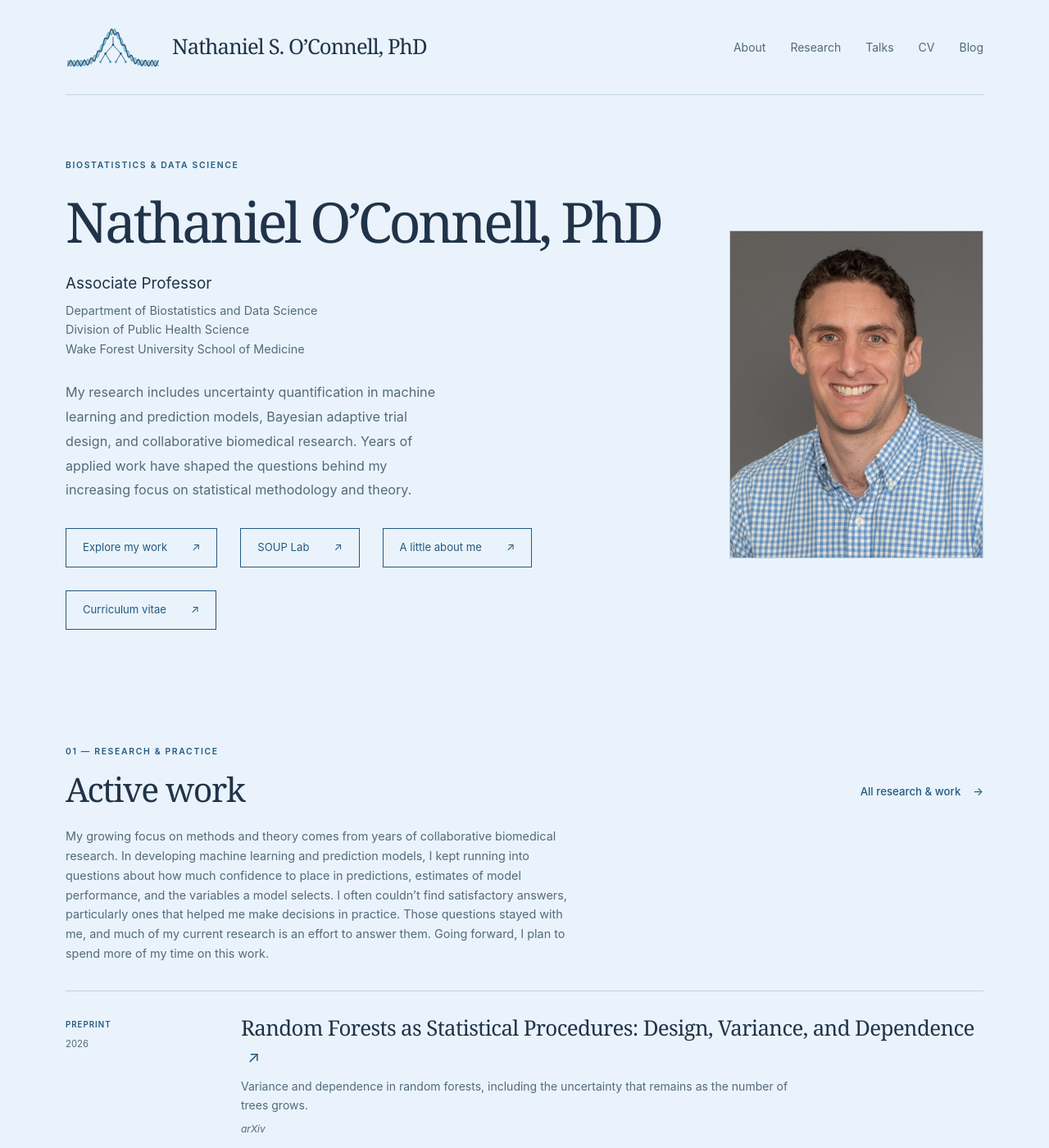
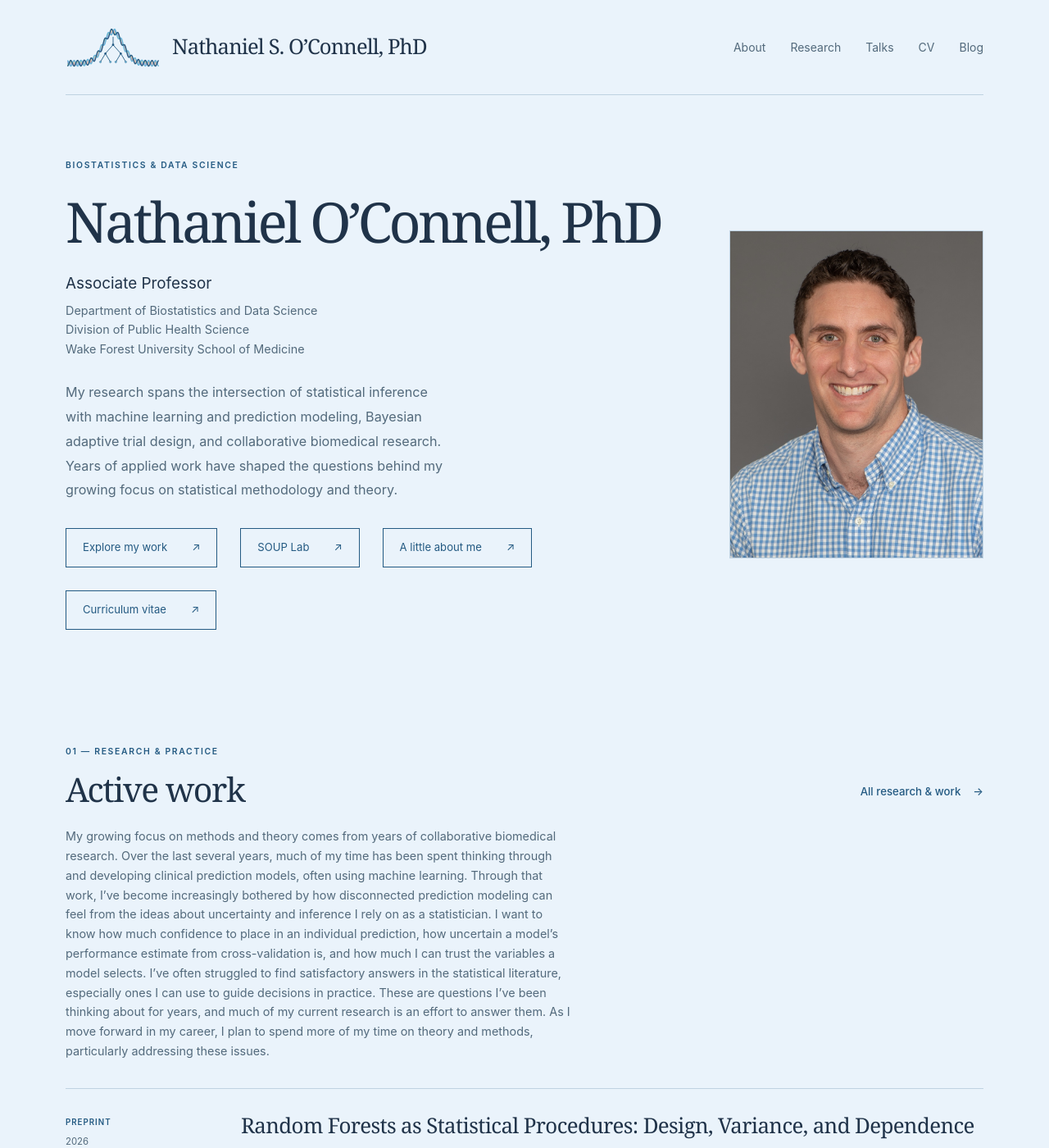
Before and after one commit to NateOConnellPhD/nateoconnell.github.io, a Jekyll site: the page built from index.html, in a window 1280 px wide and 1400 px high. Shown: the whole window at 82% size. Built offline with Jekyll 4.4.1, drawn with Linux system fonts in a browser that asks for light colours.

Commit message:
Apply approved personal research introductions

```diff
--- a/_data/home.yml
+++ b/_data/home.yml
@@ -1,6 +1,6 @@
 eyebrow: "Biostatistics & data science"
 heading: "Nathaniel O’Connell, PhD"
-research_intro: "My growing focus on methods and theory comes from years of collaborative biomedical research. In developing machine learning and prediction models, I kept running into questions about how much confidence to place in predictions, estimates of model performance, and the variables a model selects. I often couldn’t find satisfactory answers, particularly ones that helped me make decisions in practice. Those questions stayed with me, and much of my current research is an effort to answer them. Going forward, I plan to spend more of my time on this work."
+research_intro: "My growing focus on methods and theory comes from years of collaborative biomedical research. Over the last several years, much of my time has been spent thinking through and developing clinical prediction models, often using machine learning. Through that work, I’ve become increasingly bothered by how disconnected prediction modeling can feel from the ideas about uncertainty and inference I rely on as a statistician. I want to know how much confidence to place in an individual prediction, how uncertain a model’s performance estimate from cross-validation is, and how much I can trust the variables a model selects. I’ve often struggled to find satisfactory answers in the statistical literature, especially ones I can use to guide decisions in practice. These are questions I’ve been thinking about for years, and much of my current research is an effort to answer them. As I move forward in my career, I plan to spend more of my time on theory and methods, particularly addressing these issues."
 blog_intro: "Technical posts and things I explore just for fun."
 contact_heading: "Get in touch"
 contact_text: |
--- a/_data/profile.yml
+++ b/_data/profile.yml
@@ -3,7 +3,7 @@ role: "Associate Professor"
 department: "Department of Biostatistics and Data Science"
 division: "Division of Public Health Science"
 affiliation: "Wake Forest University School of Medicine"
-introduction: "My research includes uncertainty quantification in machine learning and prediction models, Bayesian adaptive trial design, and collaborative biomedical research. Years of applied work have shaped the questions behind my increasing focus on statistical methodology and theory."
+introduction: "My research spans the intersection of statistical inference with machine learning and prediction modeling, Bayesian adaptive trial design, and collaborative biomedical research. Years of applied work have shaped the questions behind my growing focus on statistical methodology and theory."
 email: "nathaniel.oconnell@wfusm.edu"
 portrait: "/assets/images/head-shot.jpg"
 portrait_alt: "Portrait of Nathaniel S. O’Connell"
--- a/_data/research.yml
+++ b/_data/research.yml
@@ -1,5 +1,5 @@
 introduction: |
-  My growing focus on methods and theory comes from years of collaborative biomedical research. In developing machine learning and prediction models, I kept running into questions about how much confidence to place in predictions, estimates of model performance, and the variables a model selects. I often couldn’t find satisfactory answers, particularly ones that helped me make decisions in practice. Those questions stayed with me, and much of my current research is an effort to answer them. Going forward, I plan to spend more of my time on this work.
+  My growing focus on methods and theory comes from years of collaborative biomedical research. Over the last several years, much of my time has been spent thinking through and developing clinical prediction models, often using machine learning. Through that work, I’ve become increasingly bothered by how disconnected prediction modeling can feel from the ideas about uncertainty and inference I rely on as a statistician. I want to know how much confidence to place in an individual prediction, how uncertain a model’s performance estimate from cross-validation is, and how much I can trust the variables a model selects. I’ve often struggled to find satisfactory answers in the statistical literature, especially ones I can use to guide decisions in practice. These are questions I’ve been thinking about for years, and much of my current research is an effort to answer them. As I move forward in my career, I plan to spend more of my time on theory and methods, particularly addressing these issues.
 
   I’m interested in how the decisions we make when building and evaluating a model affect its results and the uncertainty around them. **In other words, my research interests lie at the intersection of prediction modeling and inference.** My current projects focus on the variance of random forests and cross-validation, both developing the theory to understand that variance and finding ways to estimate it in practice. These projects grew out of wanting to better understand methods I use routinely, especially what their results can tell us and where we may be placing too much confidence in them.
 
```
